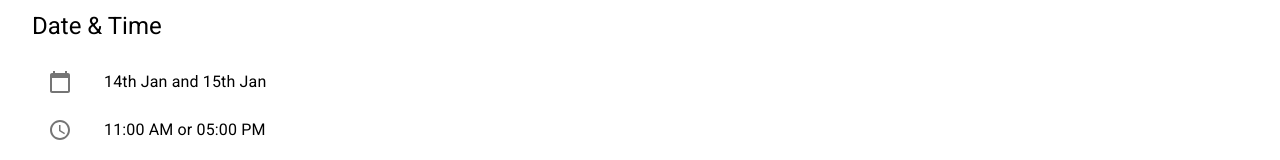
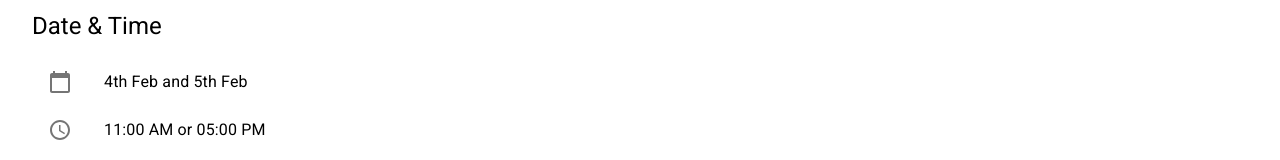
Before and after one commit to mroptions-seller/trading-course, a React (Create React App) app: page / in a window 1280 px wide. Shown: the part 291-451 px from the top of the page. Built offline with nearby package versions, Linux system fonts and the light colour scheme.

Commit message:
Updated Date and time

```diff
--- a/src/components/DateTime.tsx
+++ b/src/components/DateTime.tsx
@@ -19,7 +19,7 @@ const DateTime = () => {
             <ListItemIcon>
               <CalendarTodayIcon />
             </ListItemIcon>
-            <ListItemText primary="14th Jan and 15th Jan" />
+            <ListItemText primary="4th Feb and 5th Feb" />
           </ListItemButton>
         </ListItem>
         <ListItem disablePadding>
```
